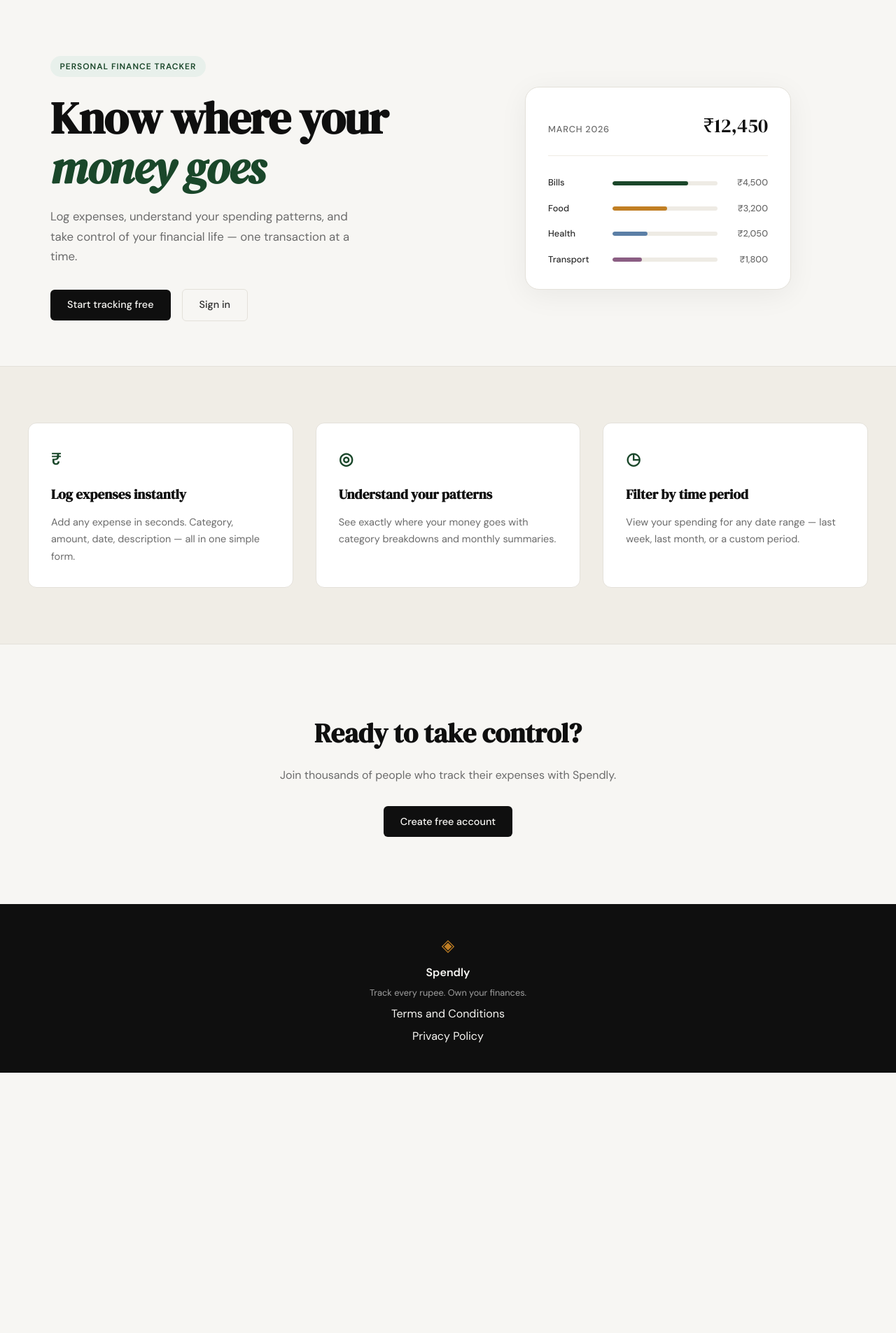
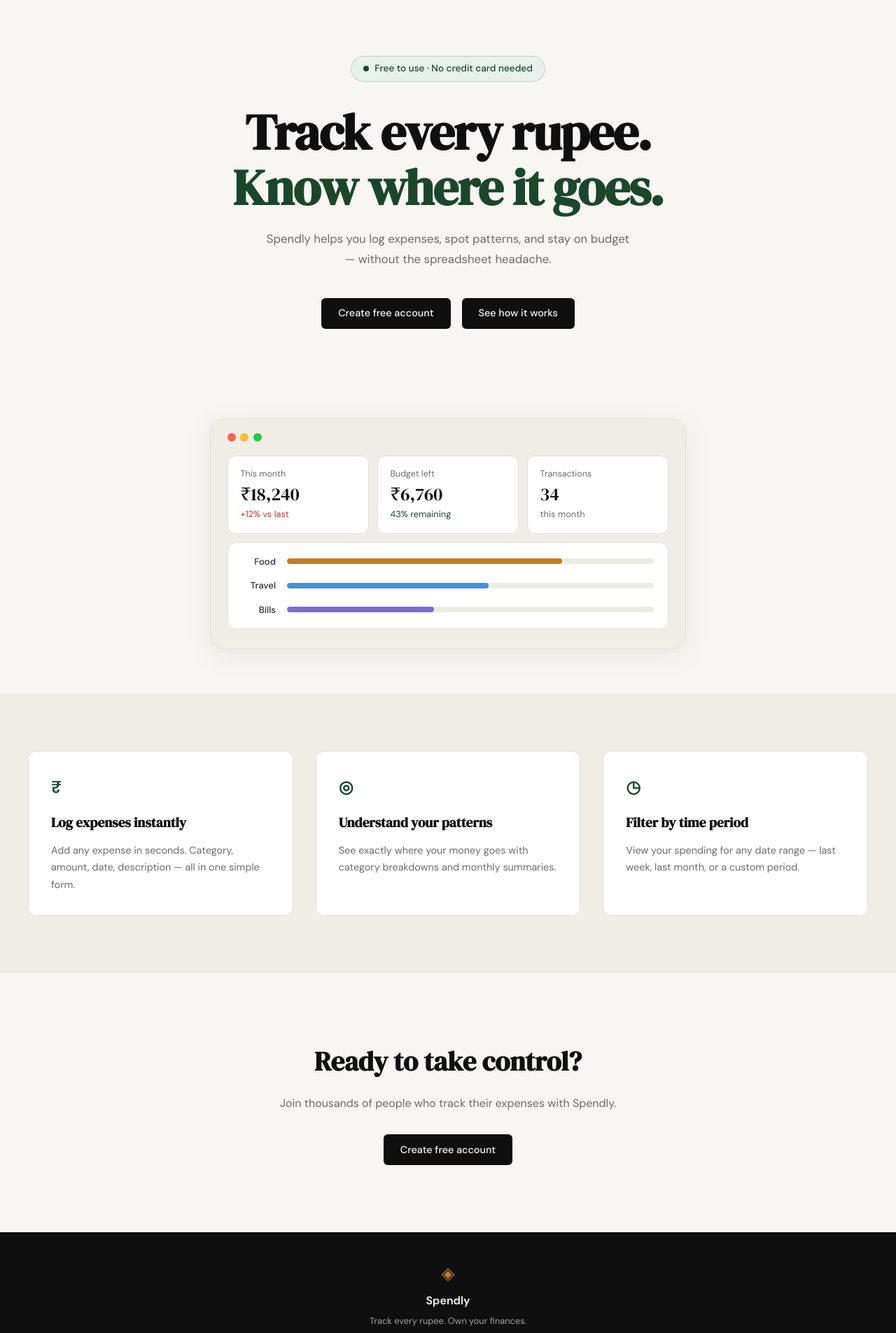
Before and after one commit to tajamulnur/spendly, a Flask app: page / in a window 1280 px wide. Shown: the part 61-1966 px from the top of the page at 70% size. Before the commit the page ends 1594 px from the top, so only its background shows below. Run offline with Flask 3, Linux system fonts and the light colour scheme.

Commit message:
landing: redesign hero section to match mockup

```diff
--- /dev/null
+++ b/static/css/landing.css
@@ -0,0 +1,206 @@
+/* ------------------------------------------------------------------ */
+/* Hero — centered single-column layout                                */
+/* ------------------------------------------------------------------ */
+
+.hero {
+    padding: 5rem 2rem 4rem;
+    display: flex;
+    flex-direction: column;
+    align-items: center;
+    text-align: center;
+    max-width: 860px;
+    margin: 0 auto;
+}
+
+.hero-inner {
+    width: 100%;
+}
+
+.hero-badge {
+    display: inline-flex;
+    align-items: center;
+    gap: 0.5rem;
+    background: var(--accent-light);
+    color: var(--accent);
+    font-size: 0.85rem;
+    font-weight: 500;
+    padding: 0.4rem 1.1rem;
+    border-radius: 999px;
+    border: 1px solid rgba(26, 71, 42, 0.18);
+    margin-bottom: 2rem;
+    letter-spacing: 0;
+    text-transform: none;
+}
+
+.badge-dot {
+    width: 8px;
+    height: 8px;
+    border-radius: 50%;
+    background: var(--accent);
+    flex-shrink: 0;
+}
+
+.hero-title {
+    font-family: var(--font-display);
+    font-size: clamp(2.8rem, 6vw, 4.5rem);
+    line-height: 1.1;
+    letter-spacing: -0.02em;
+    color: var(--ink);
+    margin-bottom: 1.25rem;
+}
+
+.hero-title-accent {
+    display: block;
+    color: var(--accent);
+    font-style: normal;
+}
+
+.hero-subtitle {
+    font-size: 1.05rem;
+    color: var(--ink-muted);
+    line-height: 1.75;
+    max-width: 520px;
+    margin: 0 auto 2.5rem;
+}
+
+.hero-actions {
+    justify-content: center;
+    margin-bottom: 4rem;
+}
+
+/* Second CTA button — same dark style as btn-primary */
+.btn-secondary-dark {
+    display: inline-block;
+    background: var(--ink);
+    color: var(--paper);
+    padding: 0.65rem 1.5rem;
+    border-radius: var(--radius-sm);
+    font-family: var(--font-body);
+    font-size: 0.9rem;
+    font-weight: 500;
+    cursor: pointer;
+    border: none;
+    transition: background 0.2s;
+    text-decoration: none;
+}
+
+.btn-secondary-dark:hover { background: var(--accent); }
+
+/* ------------------------------------------------------------------ */
+/* Dashboard mock                                                       */
+/* ------------------------------------------------------------------ */
+
+.hero-dashboard {
+    width: 100%;
+    max-width: 680px;
+    background: var(--paper-warm);
+    border: 1px solid var(--border);
+    border-radius: var(--radius-lg);
+    padding: 1.25rem 1.5rem 1.75rem;
+    box-shadow: 0 8px 40px rgba(0, 0, 0, 0.07);
+}
+
+.dashboard-chrome {
+    display: flex;
+    gap: 0.4rem;
+    margin-bottom: 1.25rem;
+}
+
+.chrome-dot {
+    width: 12px;
+    height: 12px;
+    border-radius: 50%;
+}
+
+.chrome-red    { background: #ff5f57; }
+.chrome-yellow { background: #febc2e; }
+.chrome-green  { background: #28c840; }
+
+.dashboard-stats {
+    display: grid;
+    grid-template-columns: repeat(3, 1fr);
+    gap: 0.75rem;
+    margin-bottom: 0.75rem;
+}
+
+.stat-card {
+    background: var(--paper-card);
+    border: 1px solid var(--border);
+    border-radius: var(--radius-md);
+    padding: 1rem 1.1rem;
+    text-align: left;
+}
+
+.stat-label {
+    font-size: 0.78rem;
+    color: var(--ink-muted);
+    margin-bottom: 0.3rem;
+}
+
+.stat-value {
+    font-family: var(--font-display);
+    font-size: 1.6rem;
+    color: var(--ink);
+    line-height: 1.1;
+    margin-bottom: 0.3rem;
+}
+
+.stat-sub {
+    font-size: 0.8rem;
+    color: var(--ink-muted);
+}
+
+.stat-danger  { color: var(--danger); }
+.stat-success { color: var(--accent); }
+
+.dashboard-bars {
+    background: var(--paper-card);
+    border: 1px solid var(--border);
+    border-radius: var(--radius-md);
+    padding: 1rem 1.25rem;
+    display: flex;
+    flex-direction: column;
+    gap: 0.85rem;
+    text-align: left;
+}
+
+.dash-bar-row {
+    display: flex;
+    align-items: center;
+    gap: 1rem;
+}
+
+.dash-cat {
+    font-size: 0.82rem;
+    color: var(--ink-soft);
+    font-weight: 500;
+    width: 48px;
+    flex-shrink: 0;
+    text-align: right;
+}
+
+.dash-bar-track {
+    flex: 1;
+    height: 8px;
+    background: var(--border-soft);
+    border-radius: 999px;
+    overflow: hidden;
+}
+
+.dash-bar {
+    height: 100%;
+    border-radius: 999px;
+}
+
+.dash-bar-amber  { background: #c17f24; }
+.dash-bar-blue   { background: #4a90d9; }
+.dash-bar-indigo { background: #7c6fcd; }
+
+/* ------------------------------------------------------------------ */
+/* Responsive                                                           */
+/* ------------------------------------------------------------------ */
+
+@media (max-width: 700px) {
+    .dashboard-stats { grid-template-columns: 1fr; }
+    .hero-actions { flex-direction: column; align-items: center; }
+}
--- a/templates/landing.html
+++ b/templates/landing.html
@@ -1,60 +1,72 @@
 {% extends "base.html" %}
 
 {% block title %}Spendly — Track Every Rupee{% endblock %}
+
+{% block head %}
+<link rel="stylesheet" href="{{ url_for('static', filename='css/landing.css') }}">
+{% endblock %}
 
 {% block content %}
 
 <section class="hero">
     <div class="hero-inner">
-        <div class="hero-badge">Personal Finance Tracker</div>
+        <div class="hero-badge">
+            <span class="badge-dot"></span>
+            Free to use · No credit card needed
+        </div>
         <h1 class="hero-title">
-            Know where your<br>
-            <em>money goes</em>
+            Track every rupee.
+            <span class="hero-title-accent">Know where it goes.</span>
         </h1>
         <p class="hero-subtitle">
-            Log expenses, understand your spending patterns,
-            and take control of your financial life —
-            one transaction at a time.
+            Spendly helps you log expenses, spot patterns, and stay
+            on budget — without the spreadsheet headache.
         </p>
         <div class="hero-actions">
-            <a href="{{ url_for('register') }}" class="btn-primary">Start tracking free</a>
-            <a href="{{ url_for('login') }}" class="btn-ghost">Sign in</a>
+            <a href="{{ url_for('register') }}" class="btn-primary">Create free account</a>
+            <a href="#" class="btn-secondary-dark">See how it works</a>
         </div>
     </div>
-    <div class="hero-visual">
-        <div class="mock-card">
-            <div class="mock-card-header">
-                <span class="mock-label">March 2026</span>
-                <span class="mock-total">₹12,450</span>
+    <div class="hero-dashboard">
+        <div class="dashboard-chrome">
+            <span class="chrome-dot chrome-red"></span>
+            <span class="chrome-dot chrome-yellow"></span>
+            <span class="chrome-dot chrome-green"></span>
+        </div>
+        <div class="dashboard-stats">
+            <div class="stat-card">
+                <p class="stat-label">This month</p>
+                <p class="stat-value">₹18,240</p>
+                <p class="stat-sub stat-danger">+12% vs last</p>
             </div>
-            <div class="mock-bars">
-                <div class="mock-bar-row">
-                    <span class="mock-cat">Bills</span>
-                    <div class="mock-bar-track">
-                        <div class="mock-bar" style="width: 72%"></div>
-                    </div>
-                    <span class="mock-amt">₹4,500</span>
+            <div class="stat-card">
+                <p class="stat-label">Budget left</p>
+                <p class="stat-value">₹6,760</p>
+                <p class="stat-sub stat-success">43% remaining</p>
+            </div>
+            <div class="stat-card">
+                <p class="stat-label">Transactions</p>
+                <p class="stat-value">34</p>
+                <p class="stat-sub">this month</p>
+            </div>
+        </div>
+        <div class="dashboard-bars">
+            <div class="dash-bar-row">
+                <span class="dash-cat">Food</span>
+                <div class="dash-bar-track">
+                    <div class="dash-bar dash-bar-amber" style="width: 75%"></div>
                 </div>
-                <div class="mock-bar-row">
-                    <span class="mock-cat">Food</span>
-                    <div class="mock-bar-track">
-                        <div class="mock-bar mock-bar-2" style="width: 52%"></div>
-                    </div>
-                    <span class="mock-amt">₹3,200</span>
+            </div>
+            <div class="dash-bar-row">
+                <span class="dash-cat">Travel</span>
+                <div class="dash-bar-track">
+                    <div class="dash-bar dash-bar-blue" style="width: 55%"></div>
                 </div>
-                <div class="mock-bar-row">
-                    <span class="mock-cat">Health</span>
-                    <div class="mock-bar-track">
-                        <div class="mock-bar mock-bar-3" style="width: 33%"></div>
-                    </div>
-                    <span class="mock-amt">₹2,050</span>
-                </div>
-                <div class="mock-bar-row">
-                    <span class="mock-cat">Transport</span>
-                    <div class="mock-bar-track">
-                        <div class="mock-bar mock-bar-4" style="width: 28%"></div>
-                    </div>
-                    <span class="mock-amt">₹1,800</span>
+            </div>
+            <div class="dash-bar-row">
+                <span class="dash-cat">Bills</span>
+                <div class="dash-bar-track">
+                    <div class="dash-bar dash-bar-indigo" style="width: 40%"></div>
                 </div>
             </div>
         </div>
```
